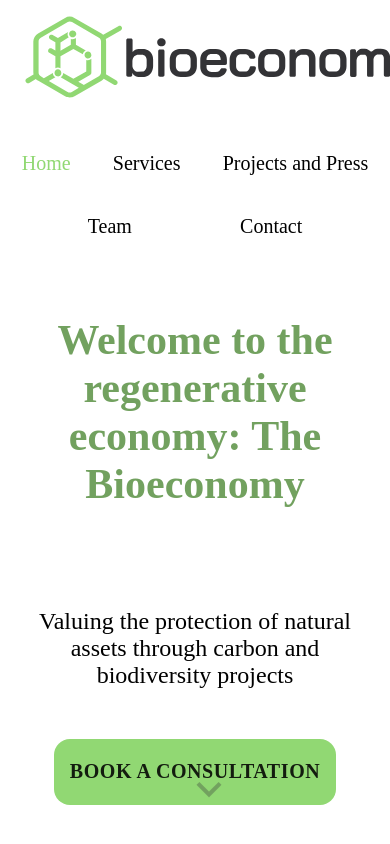
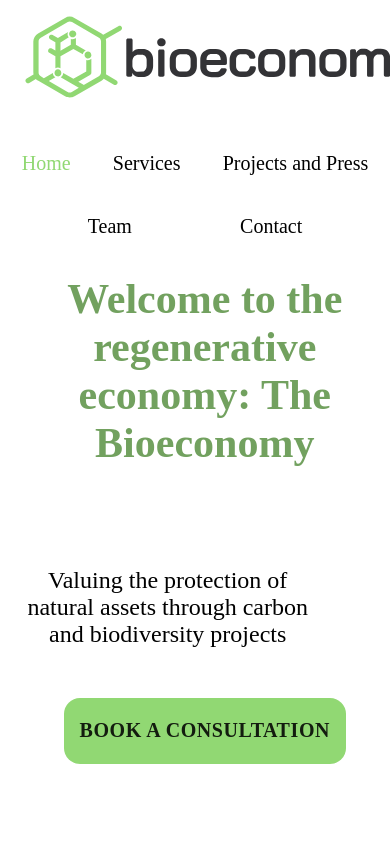
Before and after one commit to perlin-network/perl-bio-website, a React (Create React App) app: page / in a window 390 px wide. Shown: the top 844 px of the page. Built offline with nearby package versions, Linux system fonts and the light colour scheme; a web font is replaced by a local one.

Commit message:
refactor: add illustrations and fix alignment for splash

```diff
--- a/src/pages/Projects.js
+++ b/src/pages/Projects.js
@@ -4,6 +4,7 @@ import { makeStyles } from '@material-ui/styles'
 import useMediaQuery from '@material-ui/core/useMediaQuery'
 import {useTheme} from '@material-ui/core/styles'
 import Media from './Media.js'
+import illustrationSvg from '../assets/Projects/illustration.svg'
 import KeyboardArrowDownIcon from '@material-ui/icons/KeyboardArrowDown'
 
 
@@ -102,7 +103,7 @@ function Projects() {
                         Our team has led, funded and completed the carbon project development in projects around the world.
                     </Grid>
                     <Grid item className={classes.heroImage} xs={12} md={6}>
-                        Illustration
+                        <img src={illustrationSvg} alt='illustration'/>
                     </Grid>
                 </Grid>
                 <div className={classes.downArrow} >
--- a/src/pages/Services.js
+++ b/src/pages/Services.js
@@ -3,6 +3,7 @@ import {Grid, Card, Button} from '@material-ui/core'
 import { makeStyles } from '@material-ui/styles';
 import {useTheme} from '@material-ui/core/styles'
 import LogoPng from '../assets/Services/bioeconomy.png'
+import illustrationSvg from '../assets/Services/illustration.svg'
 import useMediaQuery from '@material-ui/core/useMediaQuery'
 import KeyboardArrowDownIcon from '@material-ui/icons/KeyboardArrowDown';
 
@@ -34,6 +35,9 @@ const useStyles=makeStyles({
     heroText:{
         color:'#72A15F',
         fontSize:'24px'
+    },
+    heroIllustration:{
+        // maxWidth:'100%'
     },
     iconButton:{
         borderRadius:'50%'
@@ -75,6 +79,10 @@ const useStyles=makeStyles({
         fontWeight:'500',
         fontStyle:'normal',
         fontSize:'24px',
+    },
+    bulletPoints:{
+        textAlign:'left',
+        marginTop:'15px'
     },
     sdgContainer:{
         // border:'25px solid white'
@@ -148,12 +156,12 @@ function Services() {
     return (
         <div className={classes.root}>
             <div className={classes.rootWrapper}>
-                <Grid container direction='row' justifyContent='center' alignItems='center' style={{minHeight:'75vh'}} spacing={3}>
+                <Grid container direction='row' alignItems='center' style={{minHeight:'75vh'}} spacing={3}>
                     <Grid item xs={12} md={6} className={classes.heroText}>
                         Bioeconomy conserves and restores natural habitats around the world. Our company is a carbon, biodiversity and environmental tech project developer with a proven business model that delivers benefits for partners, local communities and the environment.
                     </Grid>
-                    <Grid item xs={12} md={6} style={{textAlign:'center'}}>
-                        Illustration
+                    <Grid item className={classes.heroIllustration} xs={12} md={6} style={{textAlign:'center'}}>
+                        <img src={illustrationSvg} alt='illustration' style={{maxWidth:'100%'}}/>
                     </Grid>
                 </Grid>
                 <div className={classes.downArrow}>
@@ -179,6 +187,18 @@ function Services() {
                                         <p>We assess carbon; obtain community support; and prepare documents for projects to be validated under rigorous standards including the Verified Carbon Standard (VCS) and obtain carbon credits. We are proud to work under the VCS, the world’s most widely used voluntary emissions reduction standard.</p>
 
                                         <p>We are proud to offer an end-to-end carbon origination service including: </p>
+                                    </Grid>
+                                    <Grid item>
+                                        <Grid container className={classes.bulletPoints} direction='row' alignItems='center' justify='flex-start'>
+                                            {cardContent.map(i=>{
+                                                return(
+                                                    <Grid item className={classes.bulletPoints} xs={6}>
+                                                        {"• "}{i.title}
+                                                    </Grid>
+                                                )
+                                            })}
+
+                                        </Grid>
                                     </Grid>
                                 </Grid>
                             </Grid>
--- a/src/pages/Splash.js
+++ b/src/pages/Splash.js
@@ -14,33 +14,25 @@ import KeyboardArrowDownIcon from '@material-ui/icons/KeyboardArrowDown'
 
 const useStyles=makeStyles({
     root:{
-        backgroundColor:'#FFFFFF',
-        // mixBlendMode:'pass-through',
-        // backgroundSize: "cover",
-        // minHeight:'100vh',
-        // padding:'3% 0%'
+        backgroundColor:'#FFFFFF'
     },
     rootWrapper:{
         margin:'0% 5%'
     },
     hero:{
-        minHeight:'75vh'
-        // margin:'0% 5%',
+        minHeight:'85vh',
+        marginBottom:'-0.5%'
+    },
+    heroText:{
+        paddingLeft:'5%',
     },
     backgroundImage:{
         backgroundSize:'cover',
-        // margin:'0% -6%',
-        minWidth:'60vw',
-        // height:'100vh',
-        minHeight:'70vh',
-        // paddingBottom:'5%',
-        // backgroundPositionY:'-5vh',
-        // backgroundPositionX:'-20vw',
+        minHeight:'65vh',
         backgroundRepeat:'no-repeat',
     },
     heroContainer:{
-        minHeight:'85vh',
-        // marginBottom:'-5%'
+        minHeight:'75vh',
     },
     heroGrid:{
         marginTop:'15%'
@@ -53,15 +45,15 @@ const useStyles=makeStyles({
             transform: 'translateY(-15px);'
         }
     },
-    downArrowWrapper:{
-        animation:'$bounce 1000ms infinite alternate',
-        textAlign:'center',
-        fontSize:'50px',
-        position:'absolute',
-        top:'90vh',
-        left:'45%'
+    // downArrowWrapper:{
+    //     animation:'$bounce 1000ms infinite alternate',
+    //     textAlign:'center',
+    //     fontSize:'50px',
+    //     position:'relative',
+    //     // top:'75vh',
+    //     // left:'45%'
 
-    },
+    // },
     downArrow:{
         animation:'$bounce 1000ms infinite alternate',
         fontSize:'50px',
@@ -124,56 +116,6 @@ const useStyles=makeStyles({
 
 
   function MyResponsivePie() {
-    // const theme=useTheme()
-    // const TopMetric = ({ dataWithArc, centerX, centerY }) => {
-    //     return (
-    //         <text
-    //             x={centerX}
-    //             y={centerY-25}
-    //             textAnchor="middle"
-    //             dominantBaseline="middle"
-    //             fill='black'
-    //             style={{
-    //                 fontSize: '75%',
-    //             }}
-    //         >
-    //         Integrated Marketplace
-    //         </text>
-    //     )
-    // }
-    // const MiddleMetric = ({ dataWithArc, centerX, centerY }) => {
-    //     return (
-    //         <text
-    //             x={centerX}
-    //             y={centerY}
-    //             textAnchor="middle"
-    //             dominantBaseline="middle"
-    //             fill='black'
-    //             style={{
-    //                 fontSize: '75%',
-    //             }}
-    //         >
-    //         Blockchain
-    //         </text>
-    //     )
-    // }
-    // const BottomMetric = ({ dataWithArc, centerX, centerY }) => {
-    //     return (
-    //         <text
-    //             x={centerX}
-    //             y={centerY+25}
-    //             textAnchor="middle"
-    //             dominantBaseline="middle"
-    //             fill='black'
-    //             style={{
-    //                 fontSize: '75%',
-    //             }}
-    //         >
-    //         Financial Incentives
-    //         </text>
-    //     )
-    // }
-    // const TestCard=({})
     return (
     <ResponsivePie
         data={[
@@ -320,43 +262,38 @@ function Splash() {
 
     return (
             <div className={classes.root}>
-                <div className={classes.rootWrapper}>
-                    <div className={classes.heroContainer}>
-                        <div className={classes.hero}>
-                            <Grid container direction='row'>
-                                <Grid item xs={12} md={6}>
-                                    <Grid className={classes.heroGrid} item sm={12} md={6} style={{maxWidth:'100%', textAlign:useMediaQuery(theme.breakpoints.down('md'))?'center':'left'}}>
-                                        <Grid container direction='column' >
-                                            <Grid item  style={{...titleTextStyle, fontSize:'42px',  maxWidth:'600px'}} xs={12} md={6}>
+                {/* <div className={classes.hero}> */}
+                    <Grid container className={classes.hero} direction='row' alignItems='flex-end' justifyContent='space-around'>
+                        <Grid container direction='column' justifyContent='flex-start' className={classes.heroText} item xs={12} md={6} style={{maxWidth:'100%', textAlign:useMediaQuery(theme.breakpoints.down('md'))?'center':'left'}}>
+                            <Grid item  style={{...titleTextStyle, fontSize:'42px',  maxWidth:'100%'}} xs={12} md={6}>
                                     Welcome to the regenerative economy: The Bioeconomy
                                 {/* </div> */}
                             </Grid>
-                                            <Grid item  style={{...contentTextStyle, fontSize:'24px', marginTop:"100px", maxWidth:'550px'}} xs={12} md={6}>
+                            <Grid item  style={{...contentTextStyle, fontSize:'24px', marginTop:"100px", maxWidth:'80%'}} xs={12} md={6}>
                                     Valuing the protection of natural assets through carbon and biodiversity projects
                             </Grid>
-                                            <Grid item style={{marginTop:'50px'}}>
+                            <Grid item style={{marginTop:'50px', marginBottom:'35%'}}>
                                 <Link className={classes.link} href='/contact' style={{textDecoration:'none', zIndex:0}}>
                                     <Button className={classes.button} >
                                         Book a Consultation
                                     </Button>
                                 </Link>
                             </Grid>
+                            <Grid item style={{marginLeft:useMediaQuery(theme.breakpoints.down('md'))?'0%':'98%', marginBottom:'25px'}}>
+                                <Button onClick={executeScroll} style={{borderRadius:'50%'}}>
+                                    <KeyboardArrowDownIcon className={classes.downArrow}/>
+                                </Button>
+                            </Grid>
+                        </Grid>
+                        <Grid item xs={12} md={6} hidden={useMediaQuery(theme.breakpoints.down('md'))} >
+                            <Grid container direction='column' justifyContent='flex-end' alignItems='flex-end'>
                                 <Grid item>
+                                    <img className={classes.backgroundImage} src={treeSvg} alt='tree'/>
                                 </Grid>
                             </Grid>
                         </Grid>
                     </Grid>
-                                <Grid item xs={12} md={6} hidden={useMediaQuery(theme.breakpoints.down('md'))}>
-                                    <img className={classes.backgroundImage} src={treeSvg} alt='tree'/>
-                                </Grid>
-                            </Grid>
-                            <div className={classes.downArrowWrapper} style={{marginTop:useMediaQuery(theme.breakpoints.down('md'))?'25px':'0px'}}>
-                                <Button onClick={executeScroll} style={{borderRadius:'50%'}}>
-                                    <KeyboardArrowDownIcon className={classes.downArrow}/>
-                                </Button>
-                            </div>
-                        </div>
-                    </div>
+                <div className={classes.rootWrapper}>
                 </div>
                 <div className={classes.overrideBackground} >
                     <div ref={section1} className={classes.partnerContainer} style={{alignItems:'center'}}>
```
Also changed, not shown: src/assets/Projects/illustration.svg (added), 1 other file (tests, documents, lock files or other folders). Lines whose indentation alone changed are shown as unchanged.
